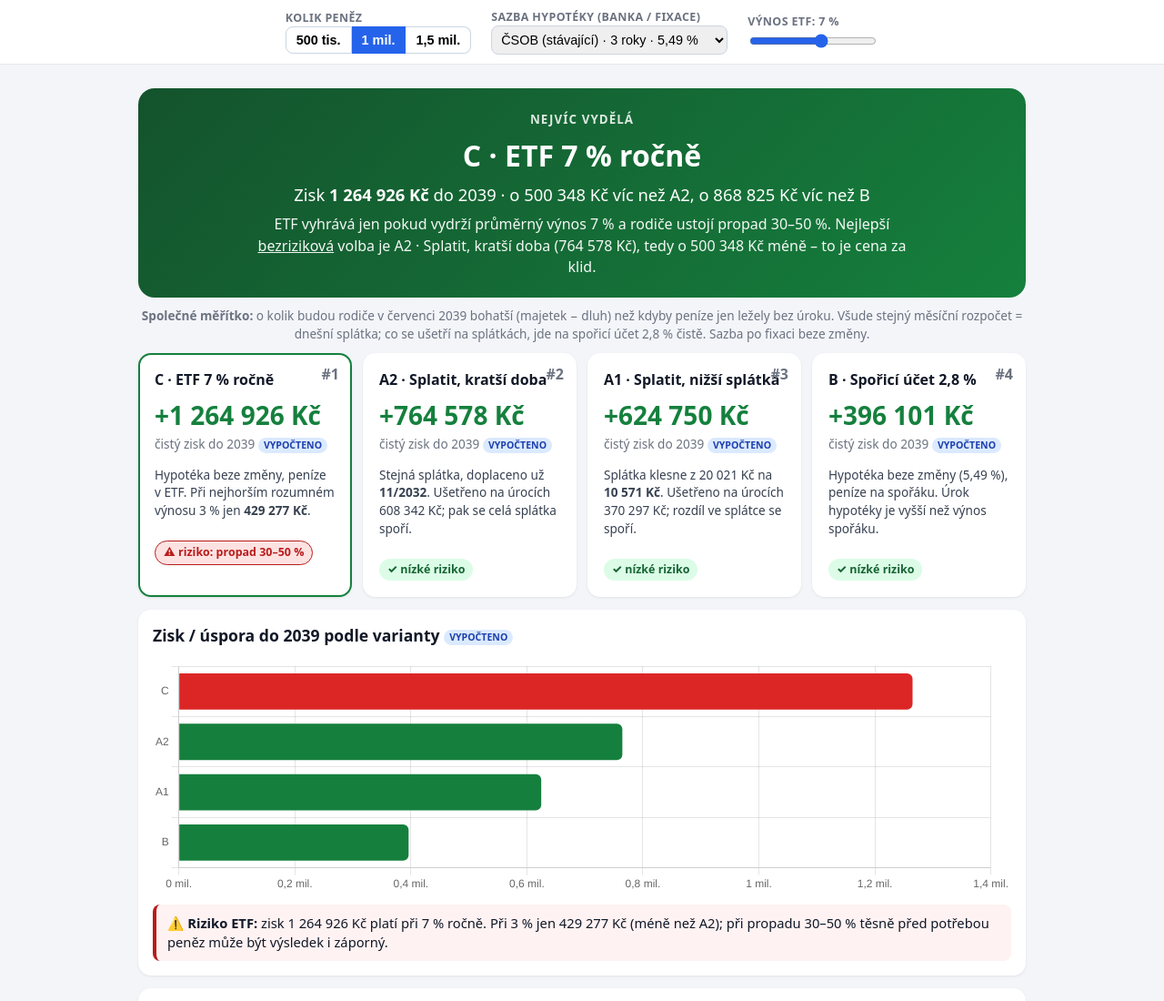
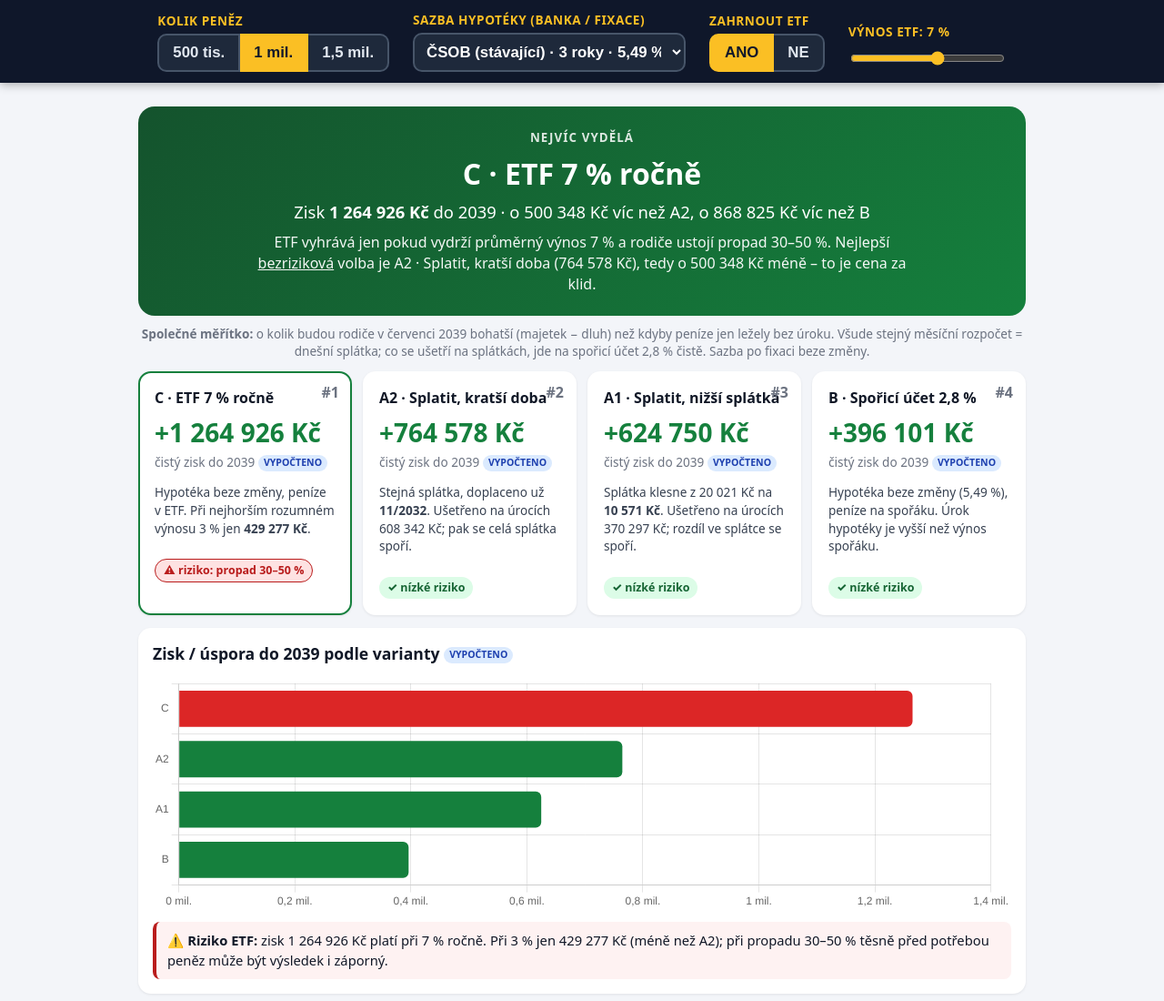
Before and after one commit to ktravnik/hypoteka-studie, a plain HTML site: page index.html in a window 1280 px wide. Shown: the top 1100 px of the page at 91% size. Drawn offline with nearby package versions, Linux system fonts and the light colour scheme.

Commit message:
ETF prepinac, vyraznejsi menu

```diff
--- a/index.html
+++ b/index.html
@@ -5,10 +5,13 @@
 :root{--ink:#111827;--mut:#6b7280;--ok:#15803d;--bad:#b91c1c;--pri:#2563eb}
 *{box-sizing:border-box}body{margin:0;font-family:system-ui,-apple-system,Segoe UI,Roboto,sans-serif;background:#f3f5f9;color:var(--ink);line-height:1.45}
 main{max-width:1000px;margin:auto;padding:12px}
-.bar{position:sticky;top:0;z-index:5;background:#fff;border-bottom:1px solid #e5e7eb;padding:10px 12px;display:flex;flex-wrap:wrap;gap:10px 22px;align-items:center;justify-content:center;font-size:.9rem}
-.bar label{font-weight:700;display:block;font-size:.78rem;color:var(--mut);text-transform:uppercase;letter-spacing:.03em}
-.seg{display:flex}.seg button{border:1px solid #cbd5e1;background:#fff;padding:6px 11px;cursor:pointer;font-weight:700;font-size:.9rem}.seg button+button{border-left:0}.seg button:first-child{border-radius:8px 0 0 8px}.seg button:last-child{border-radius:0 8px 8px 0}.seg button.on{background:var(--pri);color:#fff;border-color:var(--pri)}
-select{padding:6px;border-radius:8px;border:1px solid #cbd5e1;font-size:.9rem;max-width:260px}input[type=range]{accent-color:var(--pri);width:140px;vertical-align:middle}
+.bar{position:sticky;top:0;z-index:5;background:#0f172a;color:#fff;box-shadow:0 2px 10px rgba(0,0,0,.3)}
+.bar .in{max-width:1000px;margin:auto;padding:12px;display:flex;flex-wrap:wrap;gap:12px 26px;align-items:flex-end;justify-content:center}
+.bar label{font-weight:800;display:block;font-size:.85rem;color:#fbbf24;text-transform:uppercase;letter-spacing:.04em;margin-bottom:4px}
+.seg{display:flex}.seg button{border:2px solid #475569;background:#1e293b;color:#e2e8f0;padding:9px 15px;cursor:pointer;font-weight:800;font-size:1.05rem}.seg button+button{border-left:0}.seg button:first-child{border-radius:10px 0 0 10px}.seg button:last-child{border-radius:0 10px 10px 0}.seg button.on{background:#fbbf24;color:#0f172a;border-color:#fbbf24}
+select{padding:9px;border-radius:10px;border:2px solid #475569;background:#1e293b;color:#fff;font-size:1.05rem;font-weight:700;max-width:300px}input[type=range]{accent-color:#fbbf24;width:170px;height:26px;vertical-align:middle}
+#sum{display:none;width:100%;background:none;border:0;color:#fff;font-weight:800;font-size:1rem;padding:11px 12px;text-align:left;cursor:pointer}#sum b{color:#fbbf24}
+@media(max-width:700px){#sum{display:block}.bar .in{display:none;padding-top:0}.bar.open .in{display:flex}.bar .in>div{width:100%}select{max-width:100%;width:100%}input[type=range]{width:100%}.seg button{flex:1}}
 .verdict{background:linear-gradient(135deg,#14532d,#15803d);color:#fff;border-radius:18px;padding:22px;margin:14px 0;text-align:center}
 .verdict small{opacity:.85;text-transform:uppercase;letter-spacing:.08em;font-weight:700}.verdict h1{margin:6px 0;font-size:2rem}.verdict .big{font-size:1.15rem}.verdict p{margin:8px auto 0;max-width:720px;opacity:.95}
 .basis{font-size:.85rem;color:var(--mut);text-align:center;margin:-4px 0 12px}
@@ -25,11 +28,12 @@ table{width:100%;border-collapse:collapse;font-size:.9rem}th,td{padding:7px;bord
 .rec{border-left:4px solid var(--ok);background:#f0fdf4;padding:12px;border-radius:8px}
 @media(max-width:600px){.verdict h1{font-size:1.5rem}.num{font-size:1.5rem}}
 </style></head><body>
-<div class="bar">
+<div class="bar" id="bar"><button id="sum" aria-expanded="false"></button><div class="in">
 <div><label>Kolik peněz</label><div class="seg" id="amt"><button data-v="500000">500 tis.</button><button data-v="1000000" class="on">1 mil.</button><button data-v="1500000">1,5 mil.</button></div></div>
 <div><label>Sazba hypotéky (banka / fixace)</label><select id="rate"></select></div>
-<div><label>Výnos ETF: <span id="etfL"></span></label><input type="range" id="etf" min="3" max="10" step="0.5" value="7"></div>
-</div>
+<div><label>Zahrnout ETF</label><div class="seg" id="etfOn"><button data-v="1" class="on">ANO</button><button data-v="0">NE</button></div></div>
+<div id="etfBox"><label>Výnos ETF: <span id="etfL"></span></label><input type="range" id="etf" min="3" max="10" step="0.5" value="7"></div>
+</div></div>
 <main>
 <section class="verdict"><small>Nejvíc vydělá</small><h1 id="vW"></h1><div class="big" id="vBy"></div><p id="vTxt"></p></section>
 <p class="basis"><b>Společné měřítko:</b> o kolik budou rodiče v červenci 2039 bohatší (majetek − dluh) než kdyby peníze jen ležely bez úroku. Všude stejný měsíční rozpočet = dnešní splátka; co se ušetří na splátkách, jde na spořicí účet 2,8 % čistě. Sazba po fixaci beze změny.</p>
@@ -80,6 +84,8 @@ const sel=$("rate");BANKS.forEach((b,bi)=>[1,3,5].forEach((y,j)=>{if(b[j+1]!=nul
 const tb=$("banks");BANKS.forEach((b,bi)=>{const tr=document.createElement("tr");tr.innerHTML=`<td>${b[0]}</td>`+[0,1,2].map(j=>b[j+1]==null?"<td>–</td>":`<td data-r="${bi}_${j}">${b[j+1].toFixed(2).replace(".",",")} %</td>`).join("")+`<td class="note">${b[4]}</td>`;tb.appendChild(tr)});
 tb.addEventListener("click",e=>{const r=e.target.dataset.r;if(r){sel.value=r;upd();window.scrollTo({top:0,behavior:"smooth"})}});
 let X=1000000;document.querySelectorAll("#amt button").forEach(b=>b.onclick=()=>{X=+b.dataset.v;document.querySelectorAll("#amt button").forEach(x=>x.classList.toggle("on",x===b));upd()});
+let ETF=1;document.querySelectorAll("#etfOn button").forEach(b=>b.onclick=()=>{ETF=+b.dataset.v;document.querySelectorAll("#etfOn button").forEach(x=>x.classList.toggle("on",x===b));upd()});
+$("sum").onclick=()=>{const o=$("bar").classList.toggle("open");$("sum").setAttribute("aria-expanded",o)};
 let bars,line;
 function upd(){const [bi,j]=sel.value.split("_").map(Number),r=BANKS[bi][j+1],etf=+$("etf").value;$("etfL").textContent=etf.toLocaleString("cs-CZ")+" %";
  const {res,s,bp,p1}=sim(r,X,etf),g=k=>s[k][N-1]-X;
@@ -87,17 +93,17 @@ function upd(){const [bi,j]=sel.value.split("_").map(Number),r=BANKS[bi][j+1],et
  const V=[{k:"A1",n:"A1 · Splatit, nižší splátka",g:g("A1"),t:`Splátka klesne z ${f(bp)} na <b>${f(p1)}</b>. Ušetřeno na úrocích ${f(res.base.I-res.A1.I)}; rozdíl ve splátce se spoří.`,lo:1},
  {k:"A2",n:"A2 · Splatit, kratší doba",g:g("A2"),t:`Stejná splátka, doplaceno už <b>${mon(res.A2.m)}</b>. Ušetřeno na úrocích ${f(res.base.I-res.A2.I)}; pak se celá splátka spoří.`,lo:1},
  {k:"B",n:"B · Spořicí účet 2,8 %",g:g("B"),t:`Hypotéka beze změny (${r.toFixed(2).replace(".",",")} %), peníze na spořáku. Úrok hypotéky je vyšší než výnos spořáku.`,lo:1},
- {k:"C",n:`C · ETF ${etf.toLocaleString("cs-CZ")} % ročně`,g:g("C"),t:`Hypotéka beze změny, peníze v ETF. Při nejhorším rozumném výnosu 3 % jen <b>${f(etf3)}</b>.`,lo:0}].sort((a,b)=>b.g-a.g);
+ {k:"C",n:`C · ETF ${etf.toLocaleString("cs-CZ")} % ročně`,g:g("C"),t:`Hypotéka beze změny, peníze v ETF. Při nejhorším rozumném výnosu 3 % jen <b>${f(etf3)}</b>.`,lo:0}].filter(v=>ETF||v.k!="C").sort((a,b)=>b.g-a.g);const L=V[V.length-1];
  const w=V[0];$("vW").textContent=w.n;
- $("vBy").innerHTML=`Zisk <b>${f(w.g)}</b> do 2039 · o ${f(w.g-V[1].g)} víc než ${V[1].k}, o ${f(w.g-V[3].g)} víc než ${V[3].k}`;
+ $("vBy").innerHTML=`Zisk <b>${f(w.g)}</b> do 2039 · o ${f(w.g-V[1].g)} víc než ${V[1].k}, o ${f(w.g-L.g)} víc než ${L.k}`;
  const safe=V.find(v=>v.lo);
  $("vTxt").innerHTML=w.lo?`Jistá úspora bez tržního rizika – mimořádná splátka „vydělává“ ${r.toFixed(2).replace(".",",")} % ročně, což spořicí účet nedá.`:`ETF vyhrává jen pokud vydrží průměrný výnos ${etf} % a rodiče ustojí propad 30–50 %. Nejlepší <u>bezriziková</u> volba je ${safe.n} (${f(safe.g)}), tedy o ${f(w.g-safe.g)} méně – to je cena za klid.`;
  $("cards").innerHTML=V.map((v,i)=>`<div class="card ${i?"":"win"}"><span class="rank">#${i+1}</span><h3>${v.n}</h3><div class="num">+${f(v.g)}</div><div class="sub">čistý zisk do 2039 <span class="badge c">VYPOČTENO</span></div><p class="sub" style="color:#374151">${v.t}</p><span class="risk ${v.lo?"lo":"hi"}">${v.lo?"✓ nízké riziko":"⚠ riziko: propad 30–50 %"}</span></div>`).join("");
- $("riskNote").innerHTML=`⚠️ <b>Riziko ETF:</b> zisk ${f(g("C"))} platí při ${etf} % ročně. Při 3 % jen ${f(etf3)} (${etf3<g("A2")?"méně než A2":"stále víc než A2"}); při propadu 30–50 % těsně před potřebou peněz může být výsledek i záporný.`;
+ $("etfBox").style.display=ETF?"":"none";$("riskNote").style.display=ETF?"":"none";$("sum").innerHTML=`⚙️ <b>${(X/1e6).toLocaleString("cs-CZ")} mil.</b> · ${BANKS[bi][0].split(" ")[0]} <b>${r.toFixed(2).replace(".",",")} %</b> · ETF <b>${ETF?etf.toLocaleString("cs-CZ")+" %":"NE"}</b> ▾`;$("riskNote").innerHTML=`⚠️ <b>Riziko ETF:</b> zisk ${f(g("C"))} platí při ${etf} % ročně. Při 3 % jen ${f(etf3)} (${etf3<g("A2")?"méně než A2":"stále víc než A2"}); při propadu 30–50 % těsně před potřebou peněz může být výsledek i záporný.`;
  const cols=V.map(v=>v.lo?"#15803d":"#dc2626");
  const bd={labels:V.map(v=>v.k),datasets:[{data:V.map(v=>Math.round(v.g)),backgroundColor:cols,borderRadius:6}]};
  if(bars){bars.data=bd;bars.update()}else bars=new Chart($("bars"),{type:"bar",data:bd,options:{indexAxis:"y",maintainAspectRatio:false,plugins:{legend:{display:false},tooltip:{callbacks:{label:c=>f(c.parsed.x)}}},scales:{x:{ticks:{callback:v=>(v/1e6).toLocaleString("cs-CZ")+" mil."}}}}});
- const ds=[["A1","#16a34a"],["A2","#2563eb"],["B","#d97706"],["C","#dc2626"]].map(([k,c])=>({label:k,data:s[k],borderColor:c,backgroundColor:c,pointRadius:0,borderWidth:2}));ds.push({label:"Nic nedělat",data:Array(N).fill(X),borderColor:"#9ca3af",borderDash:[5,5],pointRadius:0,borderWidth:1.5});
+ const ds=[["A1","#16a34a"],["A2","#2563eb"],["B","#d97706"],["C","#dc2626"]].filter(([k])=>ETF||k!="C").map(([k,c])=>({label:k,data:s[k],borderColor:c,backgroundColor:c,pointRadius:0,borderWidth:2}));ds.push({label:"Nic nedělat",data:Array(N).fill(X),borderColor:"#9ca3af",borderDash:[5,5],pointRadius:0,borderWidth:1.5});
  const labels=Array.from({length:N},(_,k)=>mon(k+1));
  if(line){line.data.datasets=ds;line.update()}else line=new Chart($("ch"),{type:"line",data:{labels,datasets:ds},options:{maintainAspectRatio:false,interaction:{mode:"index",intersect:false},scales:{y:{ticks:{callback:v=>(v/1e6).toLocaleString("cs-CZ")+" mil."}},x:{ticks:{maxTicksLimit:10}}},plugins:{tooltip:{callbacks:{label:c=>c.dataset.label+": "+f(c.parsed.y)}}}}});
  $("taxL").textContent=f(0.15*X*r/100);$("calcP").textContent=f(bp)+" při "+r.toFixed(2).replace(".",",")+" % (banka může uvádět o pár Kč méně)";
```
